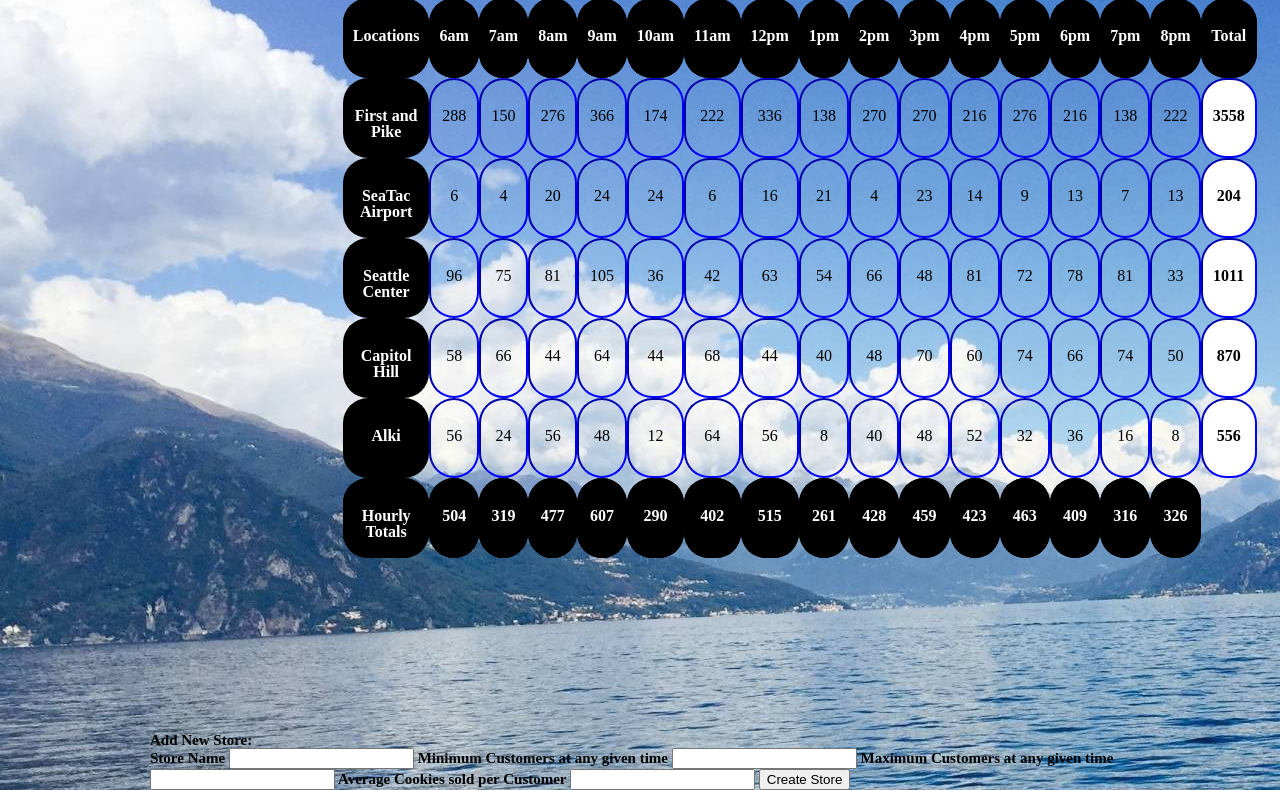
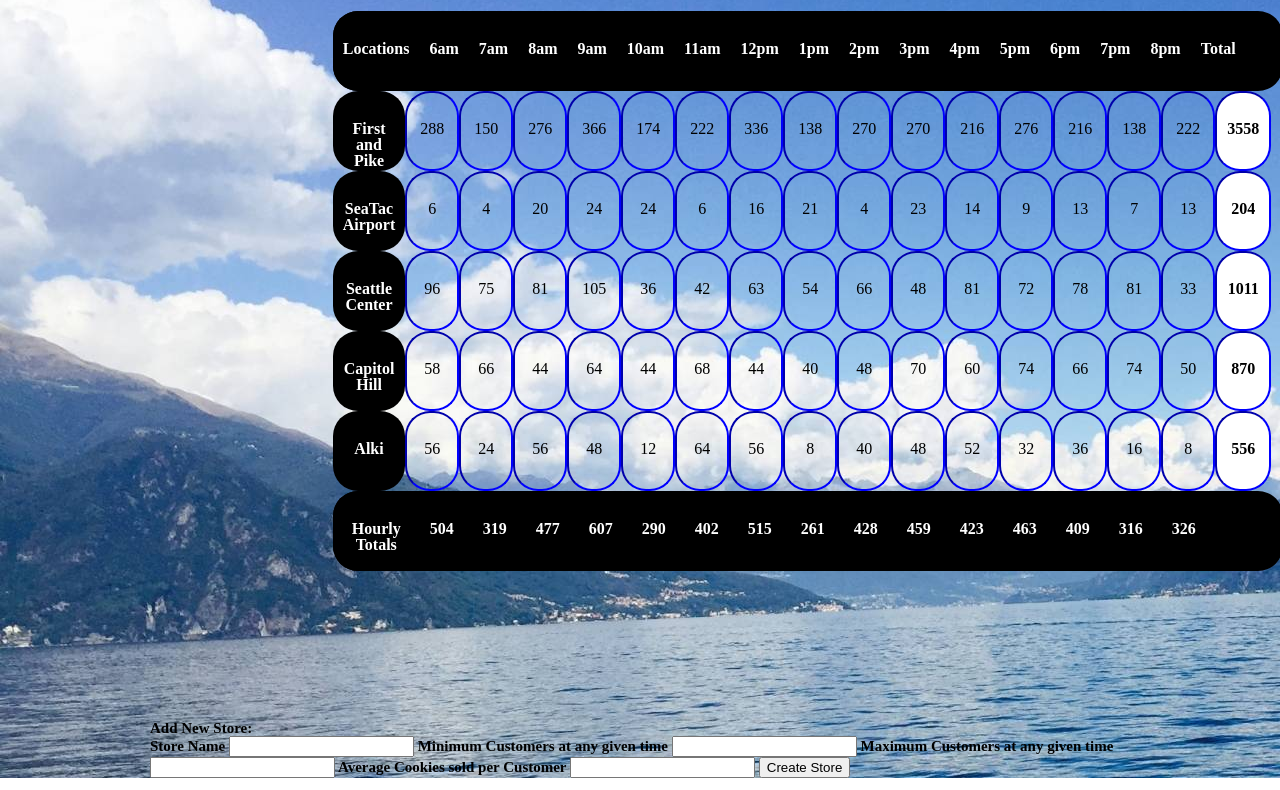
Before and after one commit to Thood50/cookie-stand, a plain HTML site: page sales.html in a window 1280 px wide. Shown: the part 182-972 px from the top of the page. Drawn offline with Linux system fonts and the light colour scheme.

Commit message:
done done done....im done got it how I like it perfectly. So im done with this until thursdays lab!

```diff
--- a/css/style.css
+++ b/css/style.css
@@ -1,18 +1,16 @@
 html {
     background-image: url(../img/lake.jpg);
     background-repeat: no-repeat;
-}
-table, th, td {
-    border-radius: 25px;
-    padding-left: 10px;
-    padding-right: 10px;
-    overflow: hidden;
 }
 
 #storeTable {
     width:  200px;
     margin-left: 26%;
     margin-top: 100px;
+    /* display:block;
+    overflow:auto;
+    height:400px;
+    width:100%; */
 }
 
 th {
@@ -21,12 +19,21 @@ th {
     padding-top: 30px;
     height: 50px;
     font-weight: bold;
+    border-radius: 25px;
+    padding-left: 10px;
+    padding-right: 10px;
+    overflow: hidden;
+    width: 10px !important;
 }
 
 td {
     border: 2px inset blue;
     text-align: center;
     border-radius: 25px;
+    padding-left: 10px;
+    padding-right: 10px;
+    overflow: hidden;
+    width: 30px;
 }
 
 header {
@@ -39,7 +46,7 @@ td:last-child {
 }
 
 h1 {
-    font-size: 40pt;
+    font-size: 50pt;
 }
 
 h2 {
@@ -47,18 +54,37 @@ h2 {
 }
 
 thead {
- background: black;
- color: white;
+    display: block;
+    background: black;
+    color: white;
+    border-radius: 25px;
 }
 
 tfoot {
-background: black;
-color: white;
+    display: block;
+    background: black;
+    color: white;
+    border-radius: 25px;
+}
+tfoot>tr>th {
+    padding-left: 19px;
+    width: 950px;
 }
 
 form {
-	margin-top: 175px;
+	margin-top: 150px;
     margin-left: 150px;
     font-size: 15px;
     font-weight: bold;
 }
+
+tbody>tr:hover {
+    background: grey;
+}
+
+tbody {
+    display:block;
+    overflow:auto;
+    height:400px;
+    width: 950px;
+}
--- a/js/app.js
+++ b/js/app.js
@@ -44,8 +44,7 @@ Stores.prototype.getArraySum = function() {
 },
 
 Stores.prototype.render = function () {
-  var theTable = document.getElementById('storeTable');
-  var tbody = document.createElement('tbody');
+  var tbody = document.getElementsByTagName('tbody')[0];
   var tr = document.createElement('tr');
   var th = document.createElement('th');
   var storeName = document.createTextNode(this.storeName);
@@ -53,7 +52,6 @@ Stores.prototype.render = function () {
   th.appendChild(storeName);
   tr.appendChild(th);
   tbody.appendChild(tr);
-  theTable.appendChild(tbody);
 
   for (var i = 0; i < globalTime.length; i++) {
     var td = document.createElement('td');
@@ -67,7 +65,7 @@ Stores.prototype.render = function () {
   tr.appendChild(td);
 };
 
-Stores.prototype.getTotalHourlyCookies = function () {
+function getTotalHourlyCookies() {
   for(var i = 0; i < globalTime.length; i++) {
     var sum = 0;
     for(var k = 0; k < Stores.list.length; k++) {
@@ -75,7 +73,7 @@ Stores.prototype.getTotalHourlyCookies = function () {
     }
     Stores.total.push(sum);
   }
-};
+}
 
 function renderHeader() {
   var theTable = document.getElementById('storeTable');
@@ -137,6 +135,7 @@ function addNewStore(event) {
 
   var newStore = new Stores(storeName, minCust, maxCust, avgSale);
 
+  Stores.total = [];
   newStore.getAvgCustomersHour();
   newStore.getAvgCookiesHour();
   newStore.getArraySum();
@@ -146,10 +145,13 @@ function addNewStore(event) {
 
 function loopingStores() {
   renderHeader();
+  var theTable = document.getElementById('storeTable');
+  var tbody = document.createElement('tbody');
+  theTable.appendChild(tbody);
   for(var i = 0; i < Stores.list.length; i++) {
     Stores.list[i].render();
   }
-  Stores.prototype.getTotalHourlyCookies();
+  getTotalHourlyCookies();
   renderFooter();
 }
 
```
